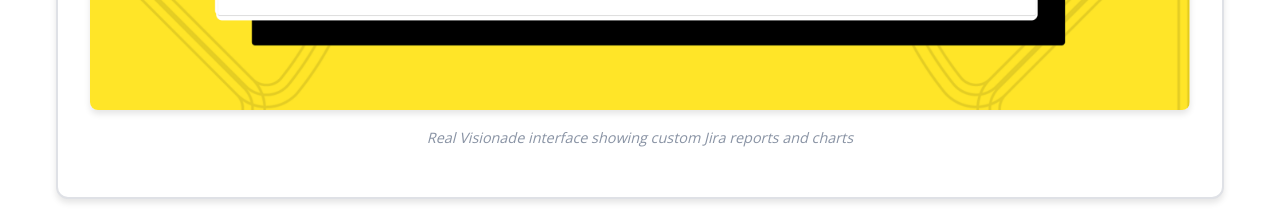
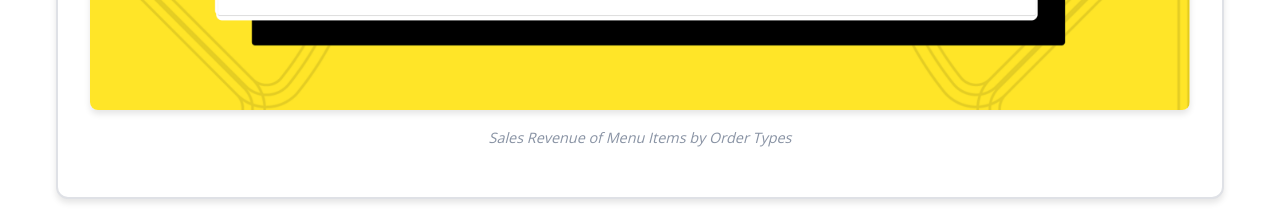
Before and after one commit to Exalate-prod/visionade-site, a plain HTML site: page index.html in a window 1280 px wide. Shown: the part 1980-2198 px from the top of the page. Drawn offline with nearby package versions, Linux system fonts and the light colour scheme.

Commit message:
Update bar chart description

```diff
--- a/index.html
+++ b/index.html
@@ -142,7 +142,7 @@
                 <div class="demo-area" id="demoArea">
                     <img src="assets/images/Highlight_1.png" alt="Visionade Dashboard Demo" style="width: 100%; border-radius: 8px; box-shadow: var(--shadow-md);">
                     <p style="text-align: center; margin-top: 16px; font-size: 0.9rem; color: var(--text-light);">
-                        <em>Real Visionade interface showing custom Jira reports and charts</em>
+                        <em>Sales Revenue of Menu Items by Order Types</em>
                     </p>
                 </div>
             </div>
```
